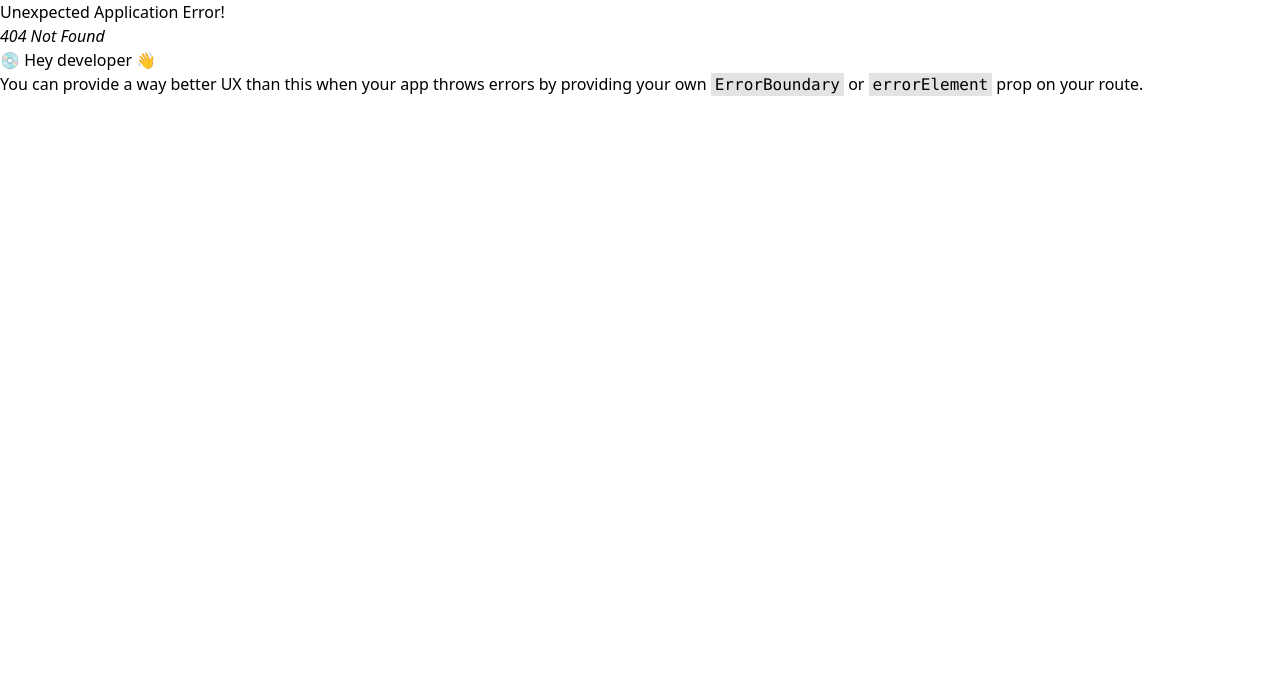
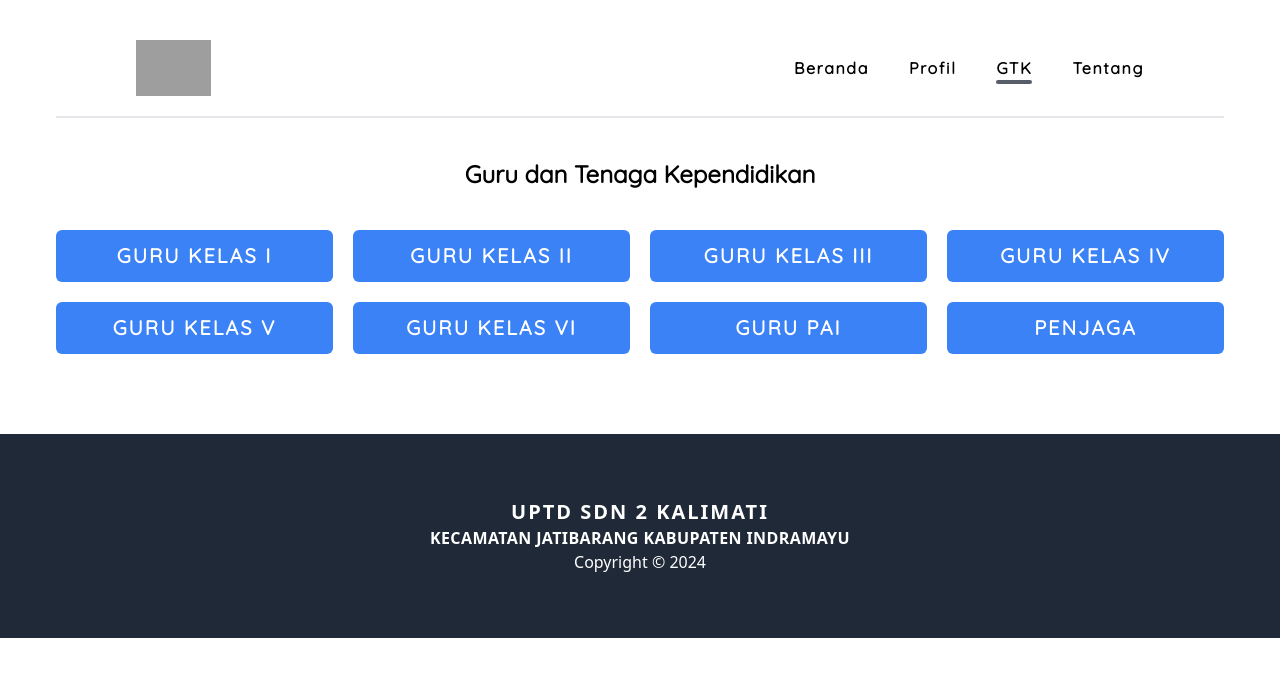
Before and after one commit to aldilukmn/uptd-sdn-2-kalimati, a React (Vite) app: page /gtk in a window 1280 px wide. Before the commit this address had no page. Shown: the top 676 px of the page. Built offline with nearby package versions, Linux system fonts and the light colour scheme; grey boxes are pictures that could not be loaded.

Commit message:
feat(update): add gtk page

```diff
--- a/src/components/footer/index.tsx
+++ b/src/components/footer/index.tsx
@@ -4,8 +4,9 @@ function Footer() {
   return (
     <>
       <section className="bg-black text-white text-center py-16">
-        <h2 className="text-xl font-semibold">UPTD SDN 2 Kalimati</h2>
-        <h3>Copyright &copy; {currentYear}</h3>
+        <h2 className="text-xl font-semibold tracking-widest">UPTD SDN 2 KALIMATI</h2>
+        <h3 className="font-semibold tracking-wide">KECAMATAN JATIBARANG KABUPATEN INDRAMAYU</h3>
+        <h4>Copyright &copy; {currentYear}</h4>
       </section>
     </>
   )
--- a/src/components/jumbotron/index.tsx
+++ b/src/components/jumbotron/index.tsx
@@ -29,12 +29,12 @@ function Jumbotron() {
         >
           {
             jumbotronImage.map((value, index) => (
-              <SwiperSlide key={index}>
+              <SwiperSlide key={index} className='h-auto'>
                 {
                   value.image ? (
                       <img src={value.image} />
                     ) : (
-                      <Skeleton style={{ height: '75vh' }}/>
+                      <Skeleton style={{height: "98vh"}}/>
                     )
                 }
               </SwiperSlide>
--- a/src/components/navbar/index.tsx
+++ b/src/components/navbar/index.tsx
@@ -25,6 +25,7 @@ function Navbar() {
             <>
               <Navlink to="/" children="Beranda"/>
               <Navlink to="/profil" children="Profil"/>
+              <Navlink to="/gtk" children="GTK"/>
               <Navlink to="/tentang" children="Tentang"/>
             </>
             ) : (
@@ -34,6 +35,7 @@ function Navbar() {
                 <div className={`flex flex-col absolute bg-black text-white bottom-0 -top-10  pr-32 pl-8 pt-24 z-50 gap-10 transition-all duration-300 ease-in-out ${isNav ? 'right-0' : '-right-96'}`}>
                   <Navlink to="/" children="Beranda"/>
                   <Navlink to="/profil" children="Profil" className="w-12"/>
+                  <Navlink to="/gtk" children="GTK" className="w-9"/>
                   <Navlink to="/tentang" children="Tentang"/>
                 </div>
                 <span className={`bg-black absolute left-0 right-0 -top-10 bottom-0 z-40 ${isNav ? 'opacity-50' : 'hidden'}`}></span>
--- a/src/config/public/index.tsx
+++ b/src/config/public/index.tsx
@@ -4,7 +4,7 @@ import Footer from '../../components/footer'
 
 function Public() {
   return (
-    <div className='relative overflow-x-hidden'>
+    <div className='relative overflow-x-hidden max-w-[1450px] mx-auto'>
       <div className='bg-white lg:mx-14 mx-10 mt-10 mb-20 font-quicksand'>
         <Navbar/>
         <Outlet/>
--- a/src/config/router/index.tsx
+++ b/src/config/router/index.tsx
@@ -3,6 +3,7 @@ import Home from "../../pages/home";
 import Profil from "../../pages/profil";
 import Tentang from "../../pages/tentang";
 import Public from "../public";
+import Gtk from "../../pages/gtk";
 
 const routers = createBrowserRouter([
   {
@@ -17,6 +18,10 @@ const routers = createBrowserRouter([
         element: <Profil/>
       },
       {
+        path: '/gtk',
+        element: <Gtk/>
+      },
+      {
         path: '/tentang',
         element: <Tentang/>
       }
--- /dev/null
+++ b/src/pages/gtk/data.ts
@@ -0,0 +1,52 @@
+import { IdentityGtkType } from "./types";
+
+export const identityGtk: IdentityGtkType[] = [
+  {
+    status: 'GURU KELAS I',
+    name: 'NUR ANISAH FITRIYANTI, S.Pd.I.',
+    nip: '-',
+    photo: 'https://res.cloudinary.com/dhtfq9yw8/image/upload/v1717941114/uptd%20sdn%202%20kalimati/images/msd6hks4szjffwvql4b4.png'
+  },
+  {
+    status: 'GURU KELAS II',
+    name: 'Hj. TETI JUHARTINI, S.Pd.',
+    nip: '19650513 198603 2 016',
+    photo: 'https://res.cloudinary.com/dhtfq9yw8/image/upload/v1717941113/uptd%20sdn%202%20kalimati/images/j3vloim5ttedcxgawicl.png'
+  },
+  {
+    status: 'GURU KELAS III',
+    name: 'ALDI LUKMAN MAULANA L.',
+    nip: '-',
+    photo: 'https://res.cloudinary.com/dhtfq9yw8/image/upload/v1717941113/uptd%20sdn%202%20kalimati/images/daslzxhgcelmo3uvijjw.png'
+  },
+  {
+    status: 'GURU KELAS IV',
+    name: 'NURWATI, S.Pd.',
+    nip: '-',
+    photo: 'https://res.cloudinary.com/dhtfq9yw8/image/upload/v1717941115/uptd%20sdn%202%20kalimati/images/gaba4lpruxyop9ikmc8r.png'
+  },
+  {
+    status: 'GURU KELAS V',
+    name: 'NURYANI, S.Pd.SD.',
+    nip: '19700317 200701 1 006',
+    photo: 'https://res.cloudinary.com/dhtfq9yw8/image/upload/v1717941112/uptd%20sdn%202%20kalimati/images/bdck6sug5q0ky3xdefnp.png'
+  },
+  {
+    status: 'GURU KELAS VI',
+    name: 'DARMJAI, S.Pd.SD.',
+    nip: '19660410 198803 1 015',
+    photo: 'https://res.cloudinary.com/dhtfq9yw8/image/upload/v1717941112/uptd%20sdn%202%20kalimati/images/vbow6rbpnidw2antfbh9.png'
+  },
+  {
+    status: 'GURU PAI',
+    name: 'NUR ASIYAH, S.Ag.',
+    nip: '19761016 202421 2 001',
+    photo: 'https://res.cloudinary.com/dhtfq9yw8/image/upload/v1717941112/uptd%20sdn%202%20kalimati/images/ikqtfz7avuqhgmnoqc9k.png'
+  },
+  {
+    status: 'PENJAGA',
+    name: 'WIRYAD',
+    nip: '-',
+    photo: 'https://res.cloudinary.com/dhtfq9yw8/image/upload/v1717941113/uptd%20sdn%202%20kalimati/images/agbrzlxbyojxznllorja.png'
+  }
+]
--- /dev/null
+++ b/src/pages/gtk/index.tsx
@@ -0,0 +1,35 @@
+import { useState } from "react"
+import { identityGtk } from "./data";
+
+function Gtk() {
+  const [isOpen, setIsOpen] = useState<number | null>(null);
+  const toggleParagraph = (index: number) => {
+    setIsOpen(isOpen === index ? null : index);
+  }
+
+  return (
+    <>
+      <section>
+        <h1 className="font-bold text-2xl text-center mt-10 mb-10">Guru dan Tenaga Kependidikan</h1>
+        <div className="text-white grid md:grid-cols-3 lg:grid-cols-4 gap-5">
+         {
+          identityGtk.map((value, index) => (
+            <div key={index}>
+              <h3 className={`text-xl tracking-widest font-semibold text-center cursor-pointer py-3 bg-blue transition-all duration-500 ease-in-out ${isOpen === index ? 'rounded-t-md' : 'rounded-md'}`} onClick={() => toggleParagraph(index)}>{value.status}</h3>
+              <div className={`overflow-hidden transition-all duration-500 ease-in-out bg-blue-soft flex flex-col items-center ${isOpen === index ? 'max-h-dvh py-5 opacity-100 rounded-b-md' : 'max-h-0 opacity-0'}`}>
+                <img src={value.photo} alt={value.status} width={125} className="rounded-full mb-5"/>
+                <h4 className="text-center font-semibold tracking-wide">
+                  {value.name}
+                </h4>
+                <h4>NIP : {value.nip}</h4>
+              </div>
+            </div>
+          ))
+         }
+        </div>
+      </section>
+    </>
+  )
+}
+
+export default Gtk
--- /dev/null
+++ b/src/pages/gtk/types.ts
@@ -0,0 +1,6 @@
+export interface IdentityGtkType {
+  status: string
+  name: string
+  nip: string
+  photo: string
+}
--- a/src/pages/profil/data.ts
+++ b/src/pages/profil/data.ts
@@ -1,71 +1,8 @@
-import { IdentitasGuruType, MisiType, VisiType } from "./types";
+import { MisiType, VisiType } from "./types"
 
 export const logoUrl: string = "https://res.cloudinary.com/dhtfq9yw8/image/upload/v1717920310/uptd%20sdn%202%20kalimati/svg/vapqm0latukpxjjawzfu.svg"
 
 export const profilDesc: string = "UPTD SD Negeri 2 Kalimati merupakan Sekolah Dasar yang berlokasi di Blok Beringin Desa Kalimati Kecamatana Jatibarang Kabupaten Indramayu Provinsi Jawa Barat dengan kode pos 45273. Sekolah Dasar yang dikepalai oleh Ibu Dewi Arti Handayani, S.Pd.SD. dan Guru yang berjumlah 7 orang serta Tenaga Administrasi dan Penjaga Sekolah. Selain itu, siswa/i di UPTD SD Negeri 2 Kalimati berjumlah 114 siswa/i."
-
-export const identitasGuru: IdentitasGuruType[] = [
-  {
-    status: 'GURU KELAS IV',
-    nama: 'DARMJAI, S.Pd.SD.',
-    nip: '19660410 198803 1 015',
-    foto: 'https://res.cloudinary.com/dhtfq9yw8/image/upload/v1717941112/uptd%20sdn%202%20kalimati/images/vbow6rbpnidw2antfbh9.png'
-  },
-  {
-    status: 'GURU KELAS VI',
-    nama: 'NURYANI, S.Pd.SD.',
-    nip: '19700317 200701 1 006',
-    foto: 'https://res.cloudinary.com/dhtfq9yw8/image/upload/v1717941112/uptd%20sdn%202%20kalimati/images/bdck6sug5q0ky3xdefnp.png'
-  },
-  {
-    status: 'GURU KELAS II',
-    nama: 'ERUS RUSTINI, S.Pd.',
-    nip: '19640714 198610 2 007',
-    foto: 'https://res.cloudinary.com/dhtfq9yw8/image/upload/v1717942987/uptd%20sdn%202%20kalimati/images/rxpbfmrwfgvfebrvn0if.png'
-  },
-  {
-    status: 'GURU KELAS V',
-    nama: 'Hj. TETI JUHARTINI, S.Pd.',
-    nip: '19650513 198603 2 016',
-    foto: 'https://res.cloudinary.com/dhtfq9yw8/image/upload/v1717941113/uptd%20sdn%202%20kalimati/images/j3vloim5ttedcxgawicl.png'
-  },
-  {
-    status: 'GURU KELAS III',
-    nama: 'Hj. CASWITI, S.Pd.SD.',
-    nip: '19651013 199402 2 001',
-    foto: 'https://res.cloudinary.com/dhtfq9yw8/image/upload/v1717941118/uptd%20sdn%202%20kalimati/images/mxa8y8lhdrzibuchmtyu.png'
-  },
-  {
-    status: 'GURU KELAS I',
-    nama: 'NUR ANISAH FITRIYANTI, S.Pd.I.',
-    nip: '-',
-    foto: 'https://res.cloudinary.com/dhtfq9yw8/image/upload/v1717941114/uptd%20sdn%202%20kalimati/images/msd6hks4szjffwvql4b4.png'
-  },
-  {
-    status: 'GURU PAI',
-    nama: 'NUR ASIYAH, S.Ag.',
-    nip: '19761016 202421 2 001',
-    foto: 'https://res.cloudinary.com/dhtfq9yw8/image/upload/v1717941112/uptd%20sdn%202%20kalimati/images/ikqtfz7avuqhgmnoqc9k.png'
-  },
-  {
-    status: 'GURU PJOK',
-    nama: 'NURWATI, S.Pd.',
-    nip: '-',
-    foto: 'https://res.cloudinary.com/dhtfq9yw8/image/upload/v1717941115/uptd%20sdn%202%20kalimati/images/gaba4lpruxyop9ikmc8r.png'
-  },
-  {
-    status: 'Tenaga Administrasi Sekolah',
-    nama: 'ALDI LUKMAN MAULANA L., S.T.',
-    nip: '-',
-    foto: 'https://res.cloudinary.com/dhtfq9yw8/image/upload/v1717941113/uptd%20sdn%202%20kalimati/images/daslzxhgcelmo3uvijjw.png'
-  },
-  {
-    status: 'PENJAGA SEKOLAH',
-    nama: 'WIRYAD',
-    nip: '-',
-    foto: 'https://res.cloudinary.com/dhtfq9yw8/image/upload/v1717941113/uptd%20sdn%202%20kalimati/images/agbrzlxbyojxznllorja.png'
-  }
-]
 
 export const visi: VisiType[] = [
   {
--- a/src/pages/profil/index.tsx
+++ b/src/pages/profil/index.tsx
@@ -1,6 +1,6 @@
 import Skeleton from '@mui/material/Skeleton';
-import { logoUrl, misi, profilDesc, visi } from "./data"
 import { Stack } from '@mui/material';
+import { logoUrl, misi, profilDesc, visi } from './data';
 
 function Profil() {
   return (
--- a/tailwind.config.js
+++ b/tailwind.config.js
@@ -14,6 +14,7 @@ export default {
       },
       colors: {
         'blue': '#3b82f6',
+        'blue-soft': '#60A5FA',
         'black': '#1f2937',
         'green': '#22c55e'
       },
```
Also changed, not shown: src/pages/profil/types.ts (+0 -7 lines).
